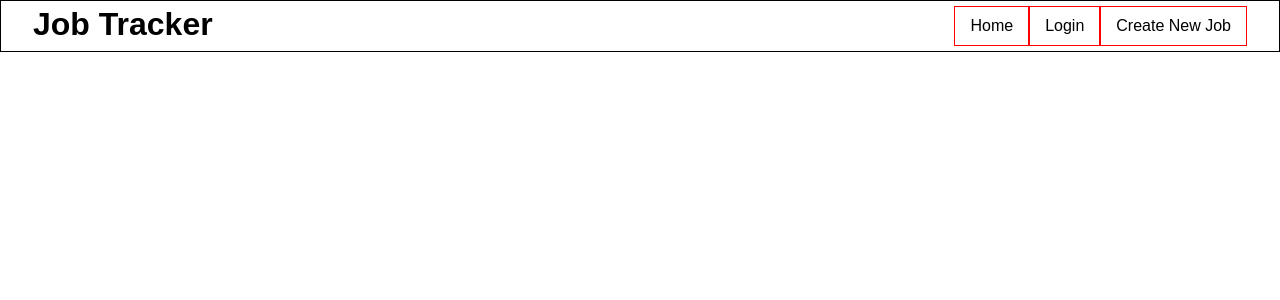
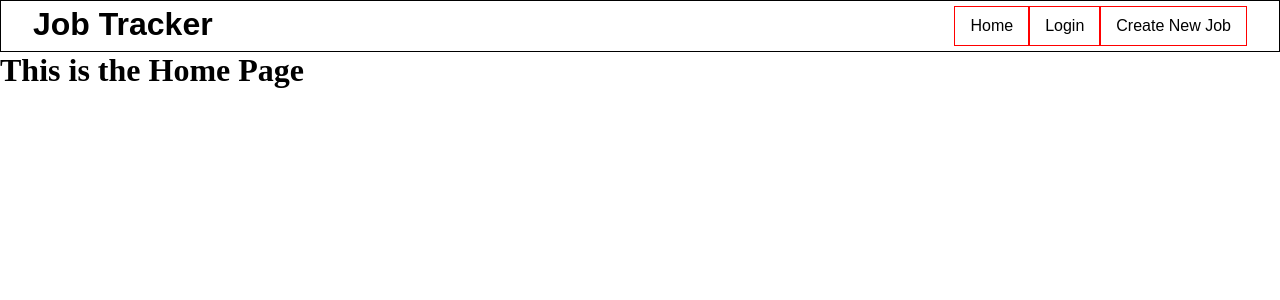
Before and after one commit to AllenCodess/job-tracker, a React (Vite) app: page / in a window 1280 px wide. Shown: the top 300 px of the page. Built offline with nearby package versions, Linux system fonts and the light colour scheme; a web font is replaced by a local one.

Commit message:
added 3 navigational pages to start

```diff
--- a/src/App.jsx
+++ b/src/App.jsx
@@ -1,10 +1,19 @@
 import Navbar from "./components/Navbar";
+import { Routes, Route } from "react-router";
+import HomePage from "./pages/Home";
+import LoginPage from "./pages/Login";
+import JobPage from "./pages/Job";
 import "./index.css";
 
 function App() {
   return (
     <>
       <Navbar />
+      <Routes>
+        <Route path="/" element={<HomePage />} />
+        <Route path="/login" element={<LoginPage />} />
+        <Route path="/jobs" element={<JobPage />} />
+      </Routes>
     </>
   );
 }
--- a/src/main.jsx
+++ b/src/main.jsx
@@ -1,9 +1,12 @@
 import { StrictMode } from "react";
 import { createRoot } from "react-dom/client";
+import { BrowserRouter } from "react-router";
 import App from "./App.jsx";
 
 createRoot(document.getElementById("root")).render(
   <StrictMode>
-    <App />
+    <BrowserRouter>
+      <App />
+    </BrowserRouter>
   </StrictMode>,
 );
--- /dev/null
+++ b/src/pages/Home.jsx
@@ -0,0 +1,9 @@
+const HomePage = () => {
+  return (
+    <>
+      <h1>This is the Home Page</h1>
+    </>
+  );
+};
+
+export default HomePage;
--- /dev/null
+++ b/src/pages/Job.jsx
@@ -0,0 +1,9 @@
+const JobPage = () => {
+  return (
+    <>
+      <h1>This is the Job Page</h1>
+    </>
+  );
+};
+
+export default JobPage;
--- /dev/null
+++ b/src/pages/Login.jsx
@@ -0,0 +1,9 @@
+const LoginPage = () => {
+  return (
+    <>
+      <h1>Login </h1>
+    </>
+  );
+};
+
+export default LoginPage;
```
